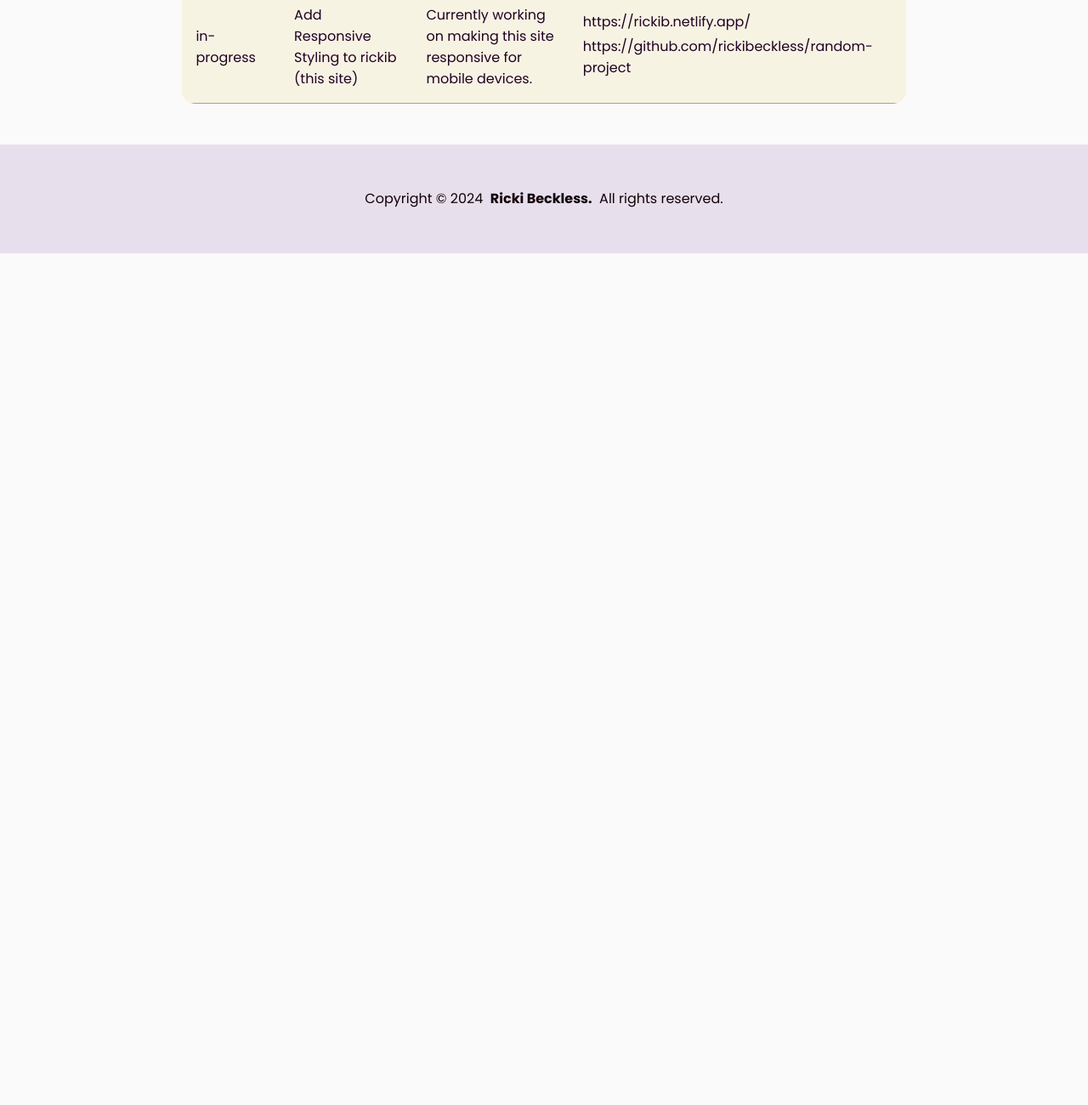
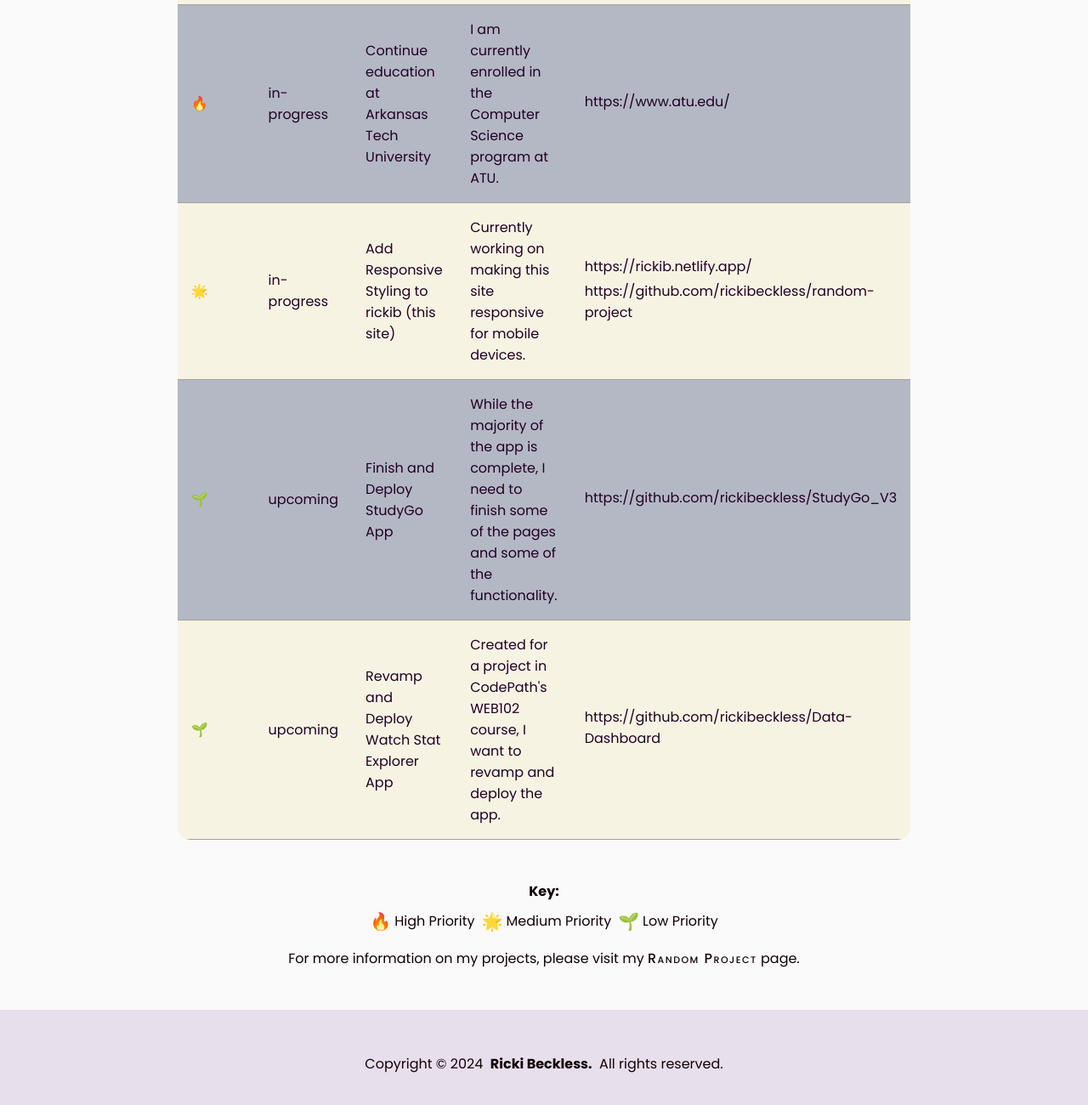
Before and after one commit to rickibeckless/random-project, a website: page pages/current-dos.html in a window 1280 px wide. Shown: the part 806-2106 px from the top of the page at 85% size. Before the commit the page ends 1104 px from the top, so only its background shows below. Drawn offline with Linux system fonts and the light colour scheme.

Commit message:
update dos

```diff
--- a/pages/current-dos.html
+++ b/pages/current-dos.html
@@ -38,6 +38,7 @@
             <table id="dos-table">
                 <thead id="dos-table-head">
                     <tr>
+                        <th>Priority</th>
                         <th>Type</th>
                         <th>Title</th>
                         <th>Description</th>
@@ -46,6 +47,18 @@
                 </thead>
                 <tbody id="dos-table-body"></tbody>
             </table>
+
+            <div id="dos-footer">
+                <div class="table-key">
+                    <h3>Key:</h3>
+                    <ul>
+                        <li><span class="key-dot">🔥</span> High Priority</li>
+                        <li><span class="key-dot">🌟</span> Medium Priority</li>
+                        <li><span class="key-dot">🌱</span> Low Priority</li>
+                    </ul>
+                </div>
+                <p>For more information on my projects, please visit my <a href="/random-project">Random Project</a> page.</p>
+            </div>
         </main>
 
         <footer id="main-footer">
--- a/script/current/dos.json
+++ b/script/current/dos.json
@@ -2,6 +2,7 @@
     {
         "id": "dos-1",
         "type": "in-progress",
+        "priority": "medium",
         "title": "Continue working on Promptify",
         "description": "Continue working on small details within the app",
         "reference-links": ["https://promptify-ur5z.onrender.com/", "https://github.com/rickibeckless/FinalProject"]
@@ -9,6 +10,7 @@
     {
         "id": "dos-2",
         "type": "in-progress",
+        "priority": "low",
         "title": "Create Javascript Wordle Game",
         "description": "Currently creating a Wordle game using Javascript",
         "reference-links": []
@@ -16,6 +18,7 @@
     {
         "id": "dos-3",
         "type": "upcoming",
+        "priority": "medium",
         "title": "Create desktop application using Java",
         "description": "To aid in learning Java, I want to create a simple desktop application.",
         "reference-links": []
@@ -23,6 +26,7 @@
     {
         "id": "dos-4",
         "type": "in-progress",
+        "priority": "high",
         "title": "Continue education at Arkansas Tech University",
         "description": "I am currently enrolled in the Computer Science program at ATU.",
         "reference-links": ["https://www.atu.edu/"]
@@ -30,8 +34,25 @@
     {
         "id": "dos-5",
         "type": "in-progress",
+        "priority": "medium",
         "title": "Add Responsive Styling to rickib (this site)",
         "description": "Currently working on making this site responsive for mobile devices.",
         "reference-links": ["https://rickib.netlify.app/", "https://github.com/rickibeckless/random-project"]
+    },
+    {
+        "id": "dos-6",
+        "type": "upcoming",
+        "priority": "low",
+        "title": "Finish and Deploy StudyGo App",
+        "description": "While the majority of the app is complete, I need to finish some of the pages and some of the functionality.",
+        "reference-links": ["https://github.com/rickibeckless/StudyGo_V3"]
+    },
+    {
+        "id": "dos-7",
+        "type": "upcoming",
+        "priority": "low",
+        "title": "Revamp and Deploy Watch Stat Explorer App",
+        "description": "Created for a project in CodePath's WEB102 course, I want to revamp and deploy the app.",
+        "reference-links": ["https://github.com/rickibeckless/Data-Dashboard"]
     }
 ]
--- a/script/current/main.js
+++ b/script/current/main.js
@@ -7,9 +7,25 @@ async function fetchDos() {
 async function populateTable() {
     const dos = await fetchDos();
     const tableBody = document.getElementById('dos-table-body');
+    const priorityLevels = [
+        {
+            level: "high",
+            icon: "🔥"
+        },
+        {
+            level: "medium",
+            icon: "🌟"
+        },
+        {
+            level: "low",
+            icon: "🌱"
+        }
+    ];
+
     dos.forEach(doItem => {
         const row = document.createElement('tr');
         row.innerHTML = `
+            <td title="${doItem.priority}">${priorityLevels.find(level => level.level === doItem.priority).icon}</td>
             <td>${doItem.type}</td>
             <td>${doItem.title}</td>
             <td>${doItem.description}</td>
--- a/styles/current/styles.css
+++ b/styles/current/styles.css
@@ -66,6 +66,77 @@
     transition: background-color var(--transition-f);
 }
 
+/*
+
+<div id="dos-footer">
+    <div class="table-key">
+        <h3>Key:</h3>
+        <ul>
+            <li><span class="key-dot">🔥</span> High Priority</li>
+            <li><span class="key-dot">🌟</span> Medium Priority</li>
+            <li><span class="key-dot">🌱</span> Low Priority</li>
+        </ul>
+    </div>
+    <p>For more information on my projects, please visit my <a href="/random-project">Random Project</a> page.</p>
+</div>
+
+*/
+
+#dos-footer {
+    display: flex;
+    flex-direction: column;
+    justify-content: center;
+    align-items: center;
+    gap: var(--spacing-sm);
+    margin-top: var(--spacing-lg);
+}
+
+.table-key {
+    display: flex;
+    gap: var(--spacing-xs);
+    flex-direction: column;
+    align-items: center;
+    justify-content: center;
+}
+
+.table-key h3 {
+    font-size: var(--font-size-sm);
+    font-weight: var(--font-weight-bold);
+}
+
+.table-key ul {
+    display: flex;
+    gap: var(--spacing-xs);
+}
+
+.table-key ul li {
+    display: flex;
+    align-items: center;
+    gap: var(--spacing-xxs);
+}
+
+.key-dot {
+    font-size: var(--font-size-md);
+}
+
+#dos-footer p {
+    font-size: var(--font-size-sm);
+    text-align: center;
+}
+
+#dos-footer a {
+    transition: color var(--transition-xs);
+    color: var(--color-text);
+    font-variant: small-caps;
+    font-weight: 500;
+    text-decoration: none;
+    letter-spacing: 1.5px;
+}
+
+#dos-footer a:hover {
+    color: var(--color-candy-red);
+}
+
 @media (max-width: var(--breakpoint-md)) {
     #dos-table {
         font-size: var(--font-size-xs);
```
